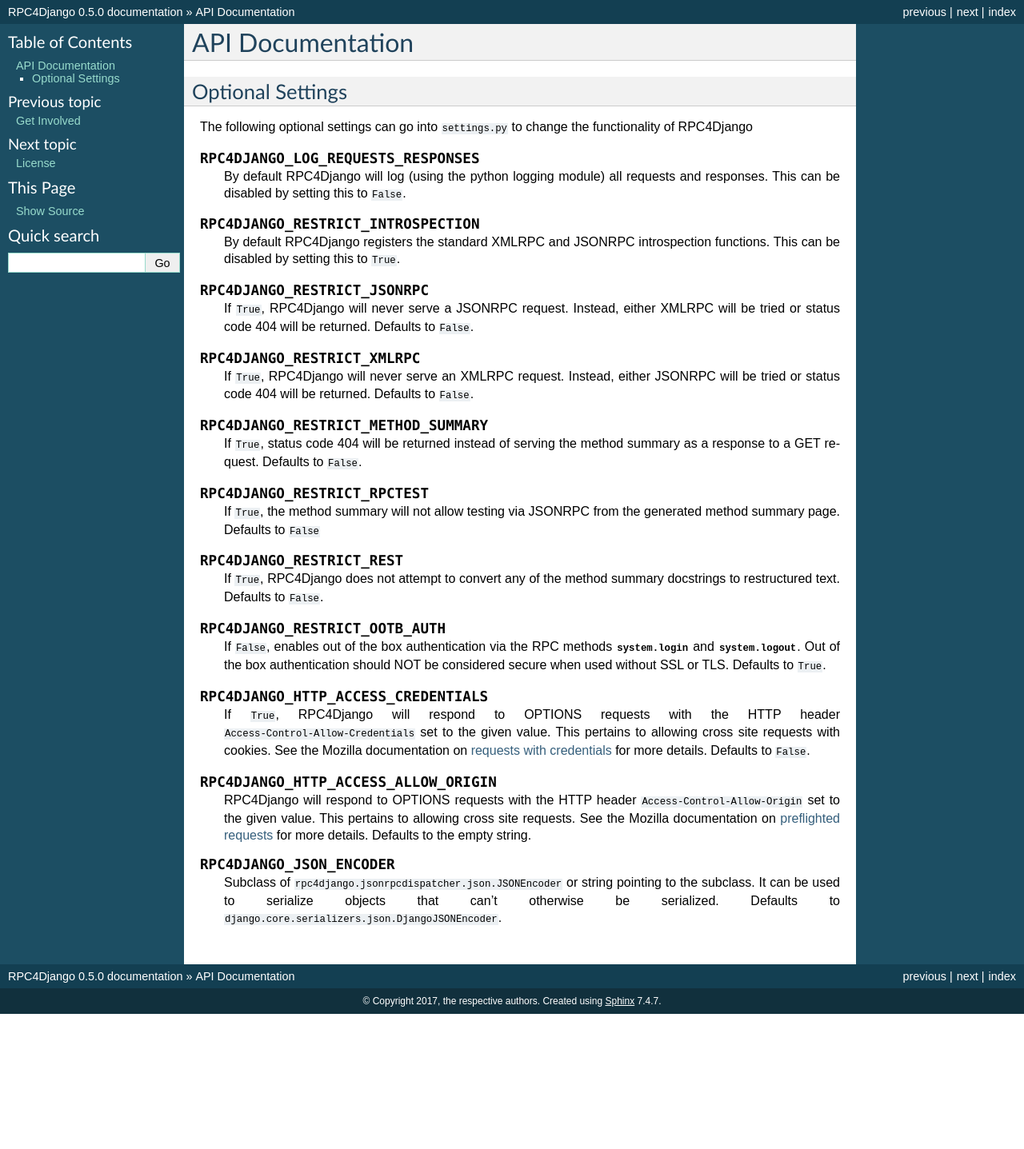
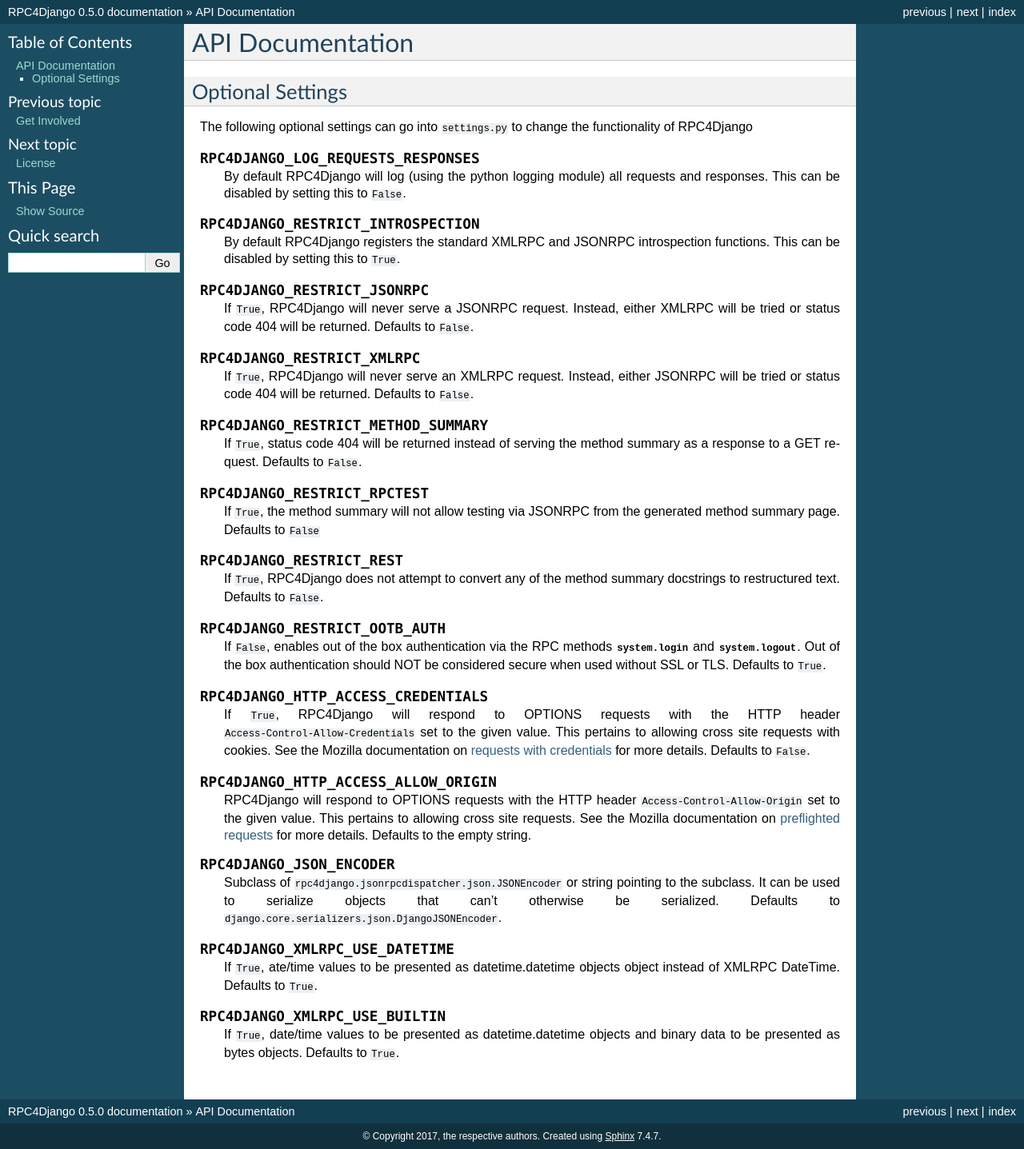
Before and after one commit to rpc4django/rpc4django, a Sphinx documentation site: the page built from docs/apidocs/index.txt, in a window 1280 px wide. Shown: the whole page at 80% size. Built offline with Sphinx 7.4.7, drawn with Linux system fonts in a browser that asks for light colours; before the commit the page ends 1268 px from its top, so only the background shows below that.

Commit message:
Update index.txt

```diff
--- a/docs/apidocs/index.txt
+++ b/docs/apidocs/index.txt
@@ -77,5 +77,17 @@
     otherwise be serialized. Defaults to
     ``django.core.serializers.json.DjangoJSONEncoder``.
 
+.. envvar:: RPC4DJANGO_XMLRPC_USE_DATETIME
+
+    If ``True``, ate/time values to be presented as datetime.datetime objects
+    object instead of XMLRPC DateTime.
+    Defaults to ``True``.
+
+.. envvar:: RPC4DJANGO_XMLRPC_USE_BUILTIN
+
+    If ``True``, date/time values to be presented as datetime.datetime objects
+    and binary data to be presented as bytes objects.
+    Defaults to ``True``.
+
 .. _requests with credentials: https://developer.mozilla.org/en/HTTP_access_control#Requests_with_credentials
 .. _preflighted requests: https://developer.mozilla.org/en/HTTP_access_control#Preflighted_requests
```
